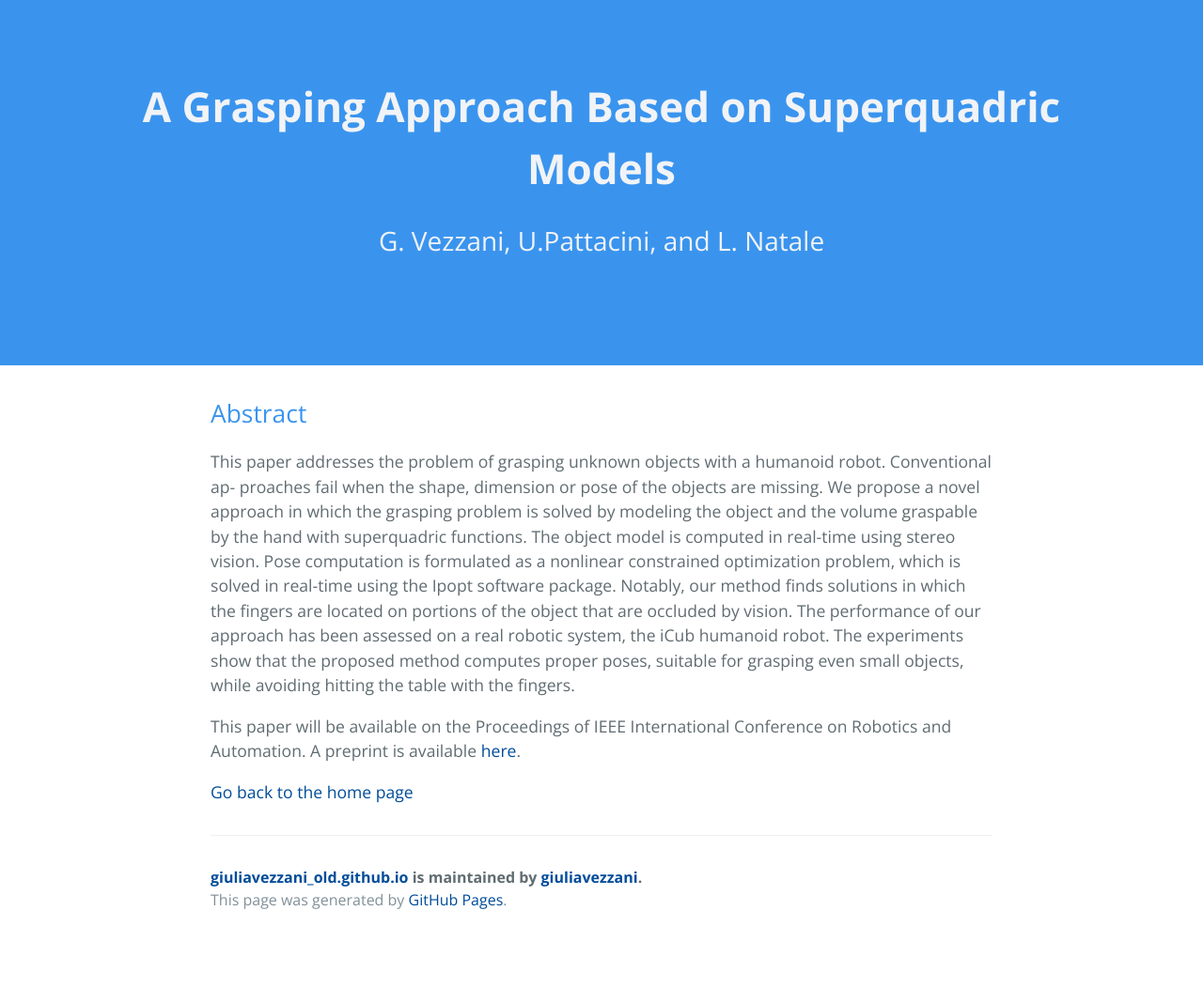
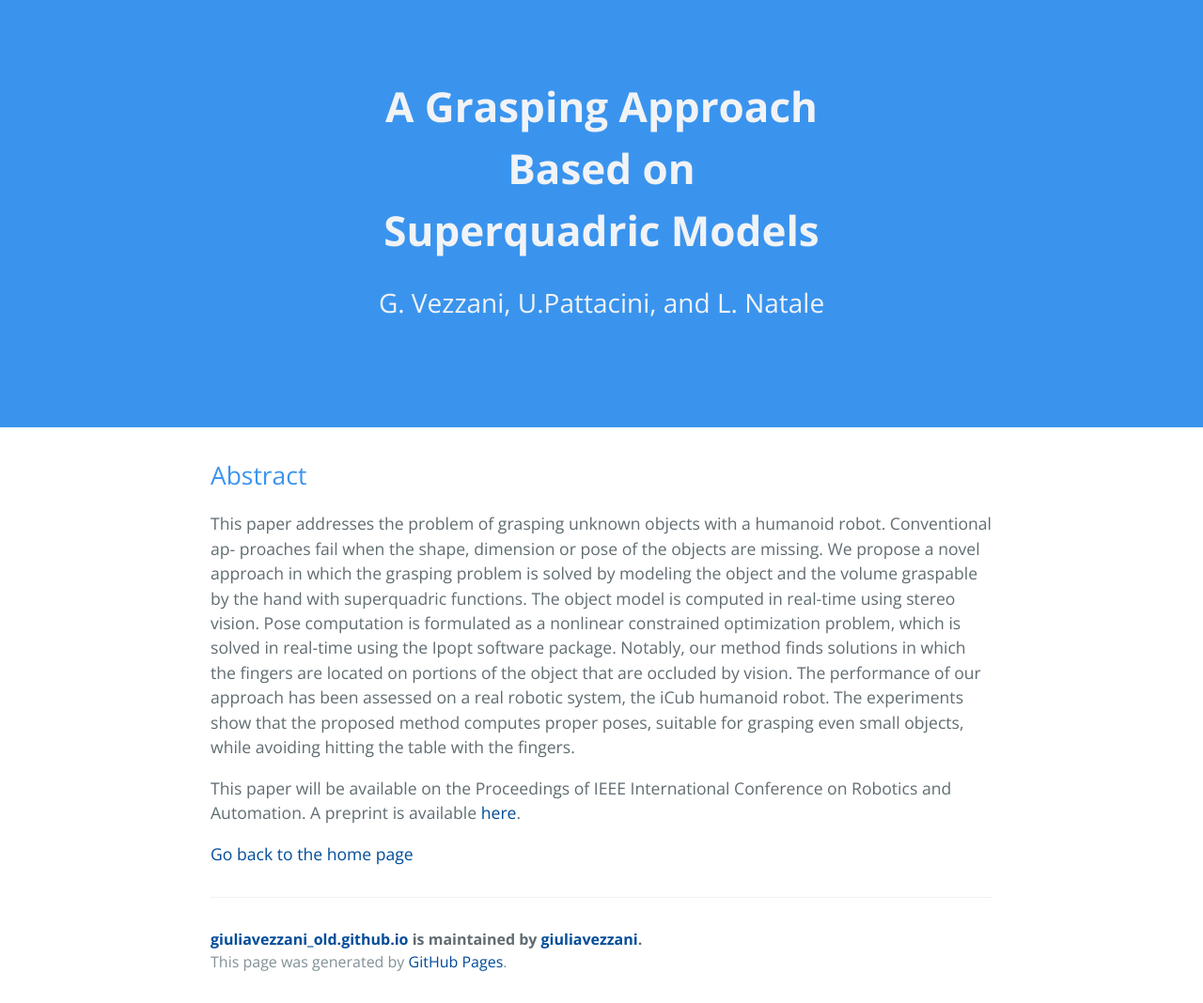
Before and after one commit to giuliavezzani/giuliavezzani_old.github.io, a Jekyll site: the page built from grasping.md, in a window 1280 px wide. Shown: the whole page at 94% size. Built offline with Jekyll 4.4.1, drawn with Linux system fonts in a browser that asks for light colours; before the commit the page ends 1002 px from its top, so only the background shows below that.

Commit message:
Update jekyll-theme-cayman.scss

```diff
--- a/_sass/jekyll-theme-cayman.scss
+++ b/_sass/jekyll-theme-cayman.scss
@@ -126,6 +126,9 @@ a {
 .project-name-sec {
   margin-top: 0;
   margin-bottom: 0.1rem;
+  margin-left: 300px;
+  margin-right: 300px;
+
 
   @include large {
     font-size: 2.75rem;
@@ -144,9 +147,6 @@ a {
   margin-bottom: 2rem;
   font-weight: normal;
   font-size: large;
-  margin-left: 100px;
-  margin-right: 100px;
-
 
   @include large {
     font-size: 1.75rem;
@@ -165,8 +165,8 @@ a {
   margin-bottom: 2rem;
   font-weight: normal;
   font-size: medium;
-  margin-left: 100px;
-  margin-right: 100px;
+  margin-left: 300px;
+  margin-right: 300px;
 
 
   @include large {
```
